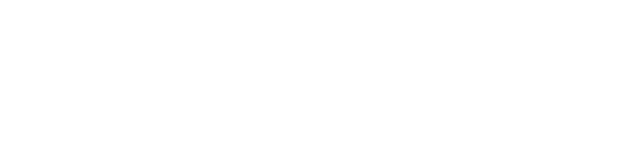
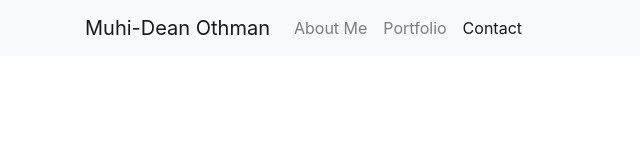
Before and after one commit to mdothman/week2Homework, a plain HTML site: page contact.html in a window 1280 px wide. Shown: the whole page, without its empty margins (0-640 px from the left). Drawn offline with nearby package versions, Linux system fonts and the light colour scheme.

Commit message:
second commit

```diff
--- a/contact.html
+++ b/contact.html
@@ -0,0 +1,40 @@
+<!DOCTYPE html>
+<html lang="en">
+
+<head>
+    <meta charset="UTF-8">
+    <meta name="viewport" content="width=device-width, initial-scale=1.0">
+    <meta http-equiv="X-UA-Compatible" content="ie=edge">
+    <title>My Portfolio Page</title>
+    <link rel="stylesheet" type="text/css" href="https://stackpath.bootstrapcdn.com/bootstrap/4.3.1/css/bootstrap.min.css">
+</head>
+
+<body>
+    <!-- The Navbar/ Header needs css -->
+    <nav class="navbar navbar-expand-lg navbar-light bg-light">
+        <div class="container">
+            <a class="navbar-brand" href="index.html">Muhi-Dean Othman</a>
+            <button class="navbar-toggler" type="button" data-toggle="collapse" data-target="#navbarNav" aria-controls="navbarNav" aria-expanded="false" aria-label="Toggle navigation">
+                  <span class="navbar-toggler-icon"></span>
+                </button>
+            <div class="collapse navbar-collapse" id="navbarNav">
+                <ul class="navbar-nav">
+                    <li class="nav-item">
+                        <a class="nav-link" href="index.html">About Me</a>
+                    </li>
+                    <li class="nav-item">
+                        <a class="nav-link" href="portfolio.html">Portfolio</a>
+                    </li>
+                    <li class="nav-item active">
+                        <a class="nav-link" href="#">Contact<span class="sr-only">(current)</span></a>
+                    </li>
+                </ul>
+            </div>
+        </div>
+    </nav>
+
+
+
+</body>
+
+</html>
```
Also changed, not shown: index.html (+22 -5 lines), portfolio.html (+38 -0 lines).
